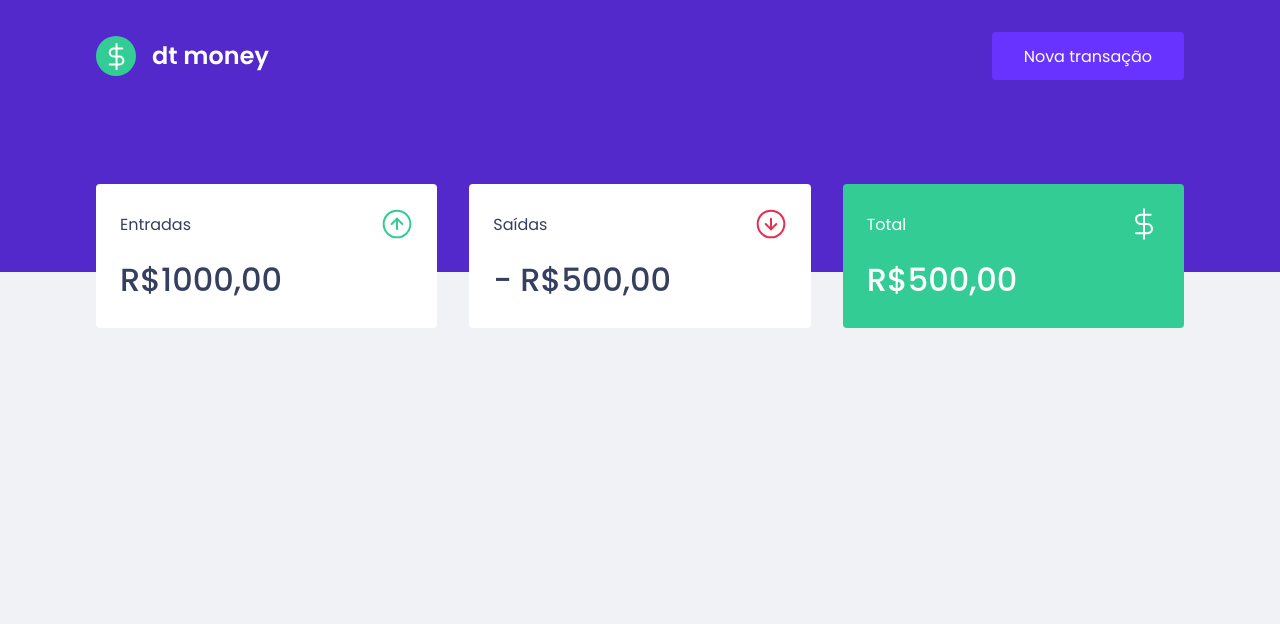
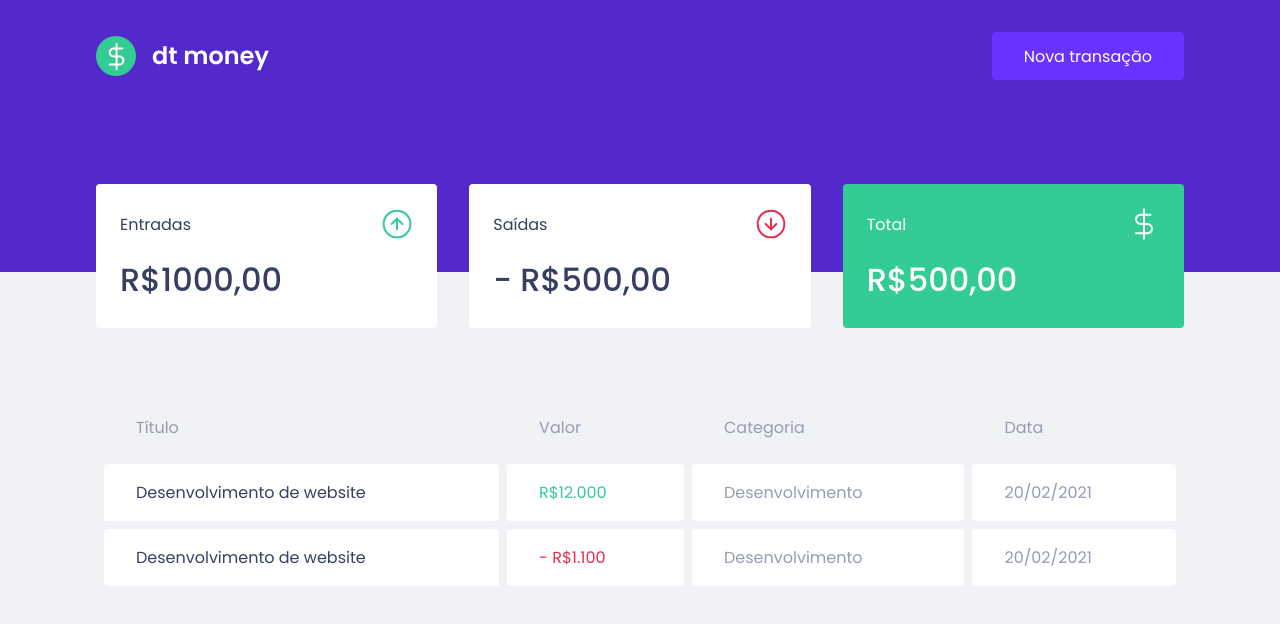
Before and after one commit to esterfania/dtmoney, a React (Create React App) app: page / in a window 1280 px wide. Shown: the top 624 px of the page. Built offline with nearby package versions, Linux system fonts and the light colour scheme.

Commit message:
add TransactionTable component

```diff
--- a/src/App.tsx
+++ b/src/App.tsx
@@ -1,3 +1,4 @@
+import React from "react";
 import { Dashboard } from "./components/Dashboard";
 import { Header } from "./components/Header";
 import { GlobalStyle } from "./styles/global";
--- a/src/components/Dashboard/index.tsx
+++ b/src/components/Dashboard/index.tsx
@@ -1,9 +1,11 @@
 import { Summary } from "../Summary";
 import { Container } from "./styles";
+import { TransactionTable } from "../TransactionTable/";
 export function Dashboard() {
     return (
         <Container>
             <Summary />
+            <TransactionTable />
         </Container>
     );
 }
--- /dev/null
+++ b/src/components/TransactionTable/index.tsx
@@ -0,0 +1,32 @@
+import { Container } from "./styles";
+
+export function TransactionTable() {
+    return (
+        <Container>
+            <table>
+                <thead>
+                    <tr>
+                        <th>Título</th>
+                        <th>Valor</th>
+                        <th>Categoria</th>
+                        <th>Data</th>
+                    </tr>
+                </thead>
+                <tbody>
+                    <tr>
+                        <td>Desenvolvimento de website</td>
+                        <td className="deposit">R$12.000</td>
+                        <td>Desenvolvimento</td>
+                        <td>20/02/2021</td>
+                    </tr>
+                    <tr>
+                        <td>Desenvolvimento de website</td>
+                        <td className="withdraw"> - R$1.100</td>
+                        <td>Desenvolvimento</td>
+                        <td>20/02/2021</td>
+                    </tr>
+                </tbody>
+            </table>
+        </Container>
+    );
+}
--- /dev/null
+++ b/src/components/TransactionTable/styles.ts
@@ -0,0 +1,38 @@
+import styled from "styled-components";
+
+export const Container = styled.div`
+    margin-top: 4rem;
+
+    table {
+        width: 100%;
+        border-spacing: 0.5rem;
+
+        th {
+            color: var(--text-body);
+            font-weight: 400;
+            padding: 1rem 2rem;
+            text-align: left;
+            line-height: 1.5rem;
+        }
+
+        td {
+            padding: 1rem 2rem;
+            border: 0;
+            background: var(--shape);
+            color: var(--text-body);
+            border-radius: 0.25rem;
+
+            &:first-child {
+                color: var(--text-title);
+            }
+
+            &.deposit {
+                color: var(--green);
+            }
+
+            &.withdraw {
+                color: var(--red);
+            }
+        }
+    }
+`;
```
